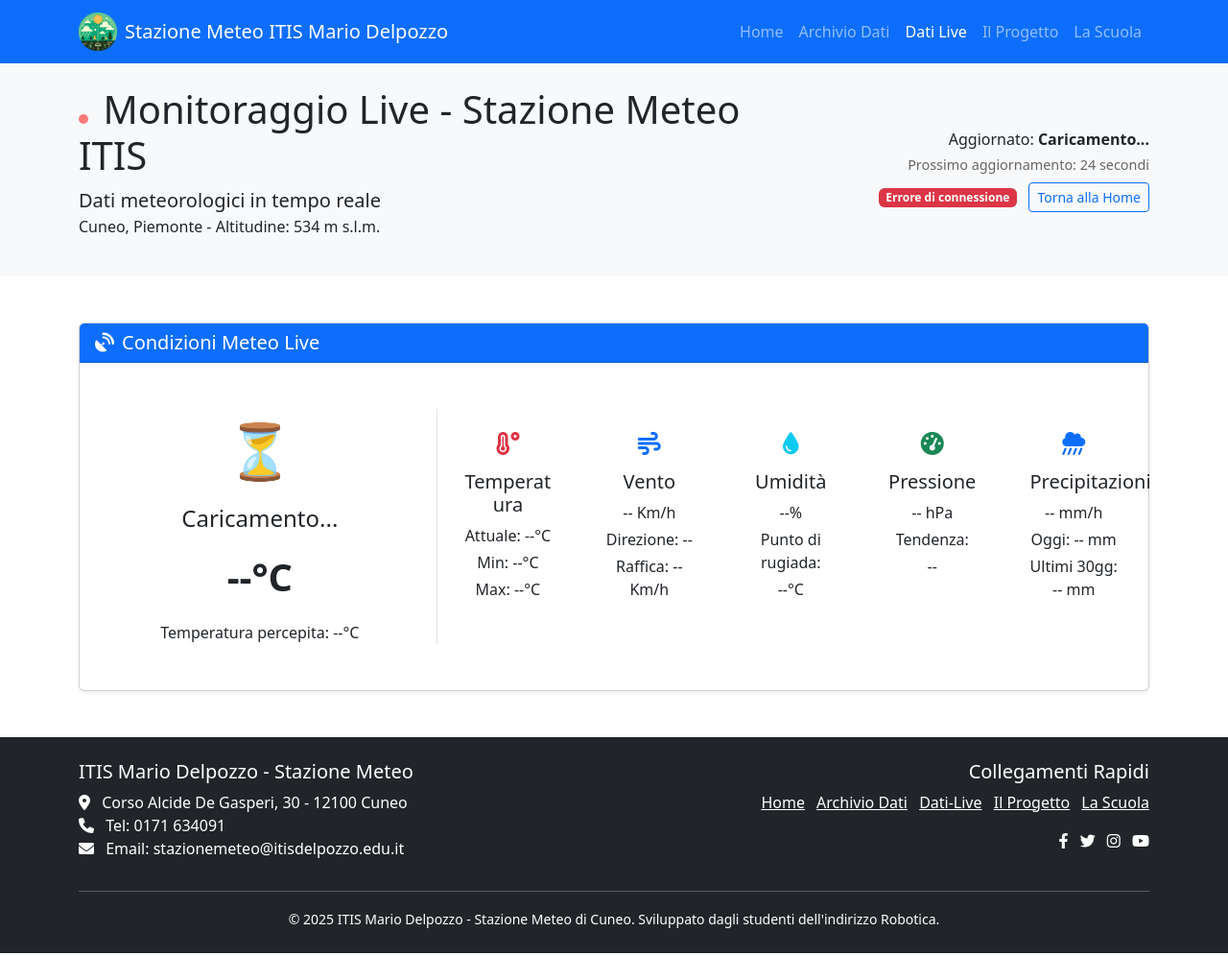
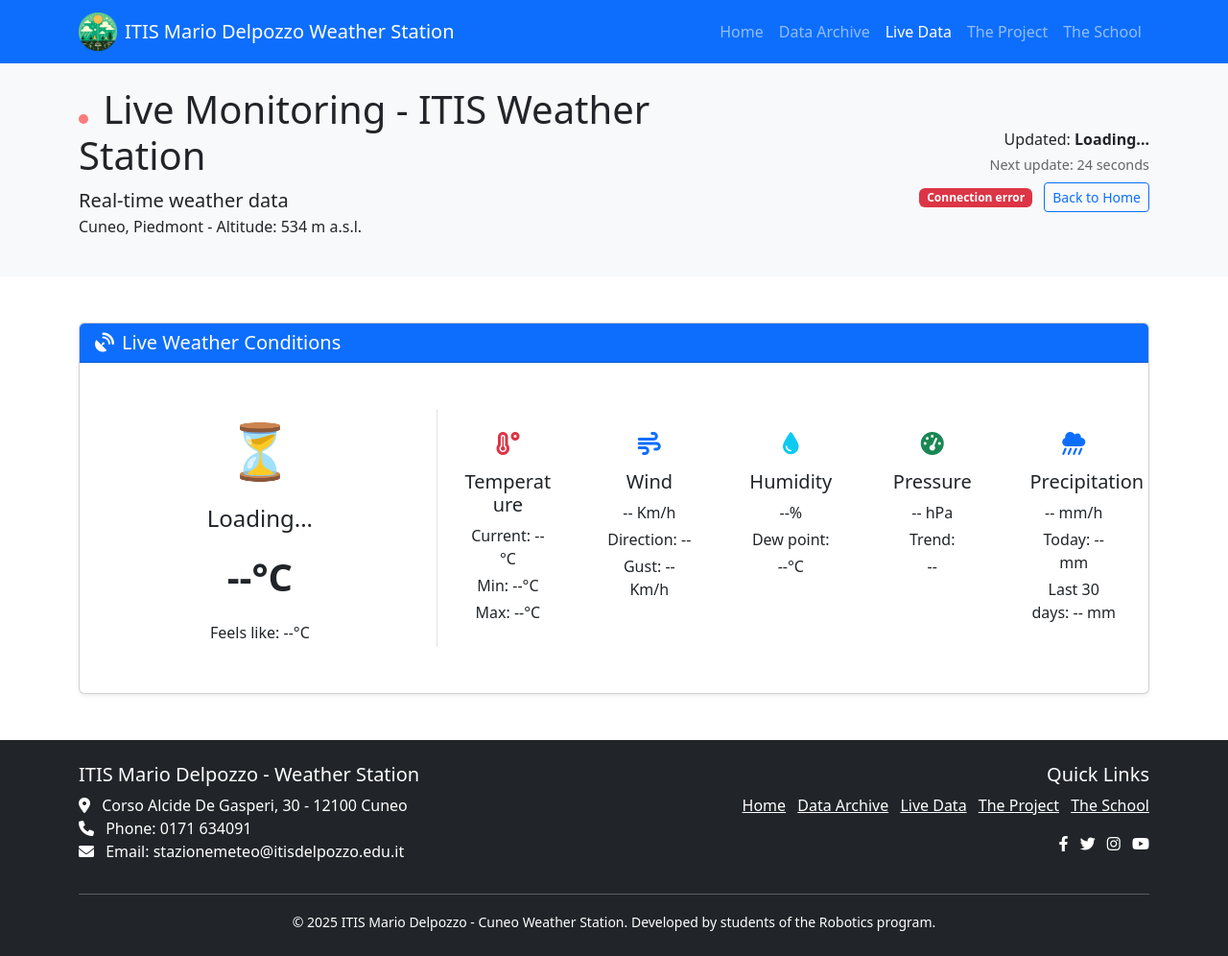
Before and after one commit to itisAE/Stazione-meteo, a Flask app: page /dati_live in a window 1280 px wide. Shown: the whole page at 96% size. Run offline with Flask 3, Linux system fonts and the light colour scheme; data that the repository does not hold is empty; some libraries are stand-ins or nearby versions.

Commit message:
traduzione sito e continuazione csp

```diff
--- a/app.py
+++ b/app.py
@@ -15,6 +15,8 @@ from mail.gestione_mail import *
 import jwt
 import os
 from dateutil.parser import parse
+import math
+
 app = Flask(__name__)
 data_deque = deque(maxlen=10)
 data_prev_dom = deque(maxlen=1)
@@ -29,6 +31,9 @@ lock_prev_ddDom = threading.Lock()
 # Evento globale per segnalare la terminazione
 shutdown_event = threading.Event()
 nomeDB = 'meteoDB'
+CUNEO_LAT = 44.3845
+CUNEO_LON = 7.5436
+RAGGIO_KM = 5  # raggio di filtraggio per i dati della community
 SECRET_KEY = os.environ.get('JWT_SECRET_KEY', 'wheater_station_secret')
 
 def generate_token(user_email, station_name=None):
@@ -521,6 +526,43 @@ def invio_dati():
         if field in data_received:
             datiDaSalvare[field] = data_received[field].get('value')
             datiDaSalvare[f'{field}_accuracy'] = data_received[field].get('accuracy')
+    #implemento dei filtri anche sui dati per far si che non vengano inseriti dati errati (troppo grandi)
+    # 🔍 Filtri sui dati per evitare valori errati
+    if 'temperature' in data_received:
+        temp_value = data_received['temperature'].get('value')
+        if temp_value is not None:
+            if not (-50 <= temp_value <= 60):
+                return jsonify({'message': 'Valore di temperatura fuori dal range accettabile (-50°C a 60°C)'}), 400
+
+    if 'humidity' in data_received:
+        humidity_value = data_received['humidity'].get('value')
+        if humidity_value is not None:
+            if not (0 <= humidity_value <= 100):
+                return jsonify({'message': 'Valore di umidità fuori dal range accettabile (0% a 100%)'}), 400
+
+    if 'pressure' in data_received:
+        pressure_value = data_received['pressure'].get('value')
+        if pressure_value is not None:
+            if not (300 <= pressure_value <= 1100):
+                return jsonify({'message': 'Valore di pressione fuori dal range accettabile (300 hPa a 1100 hPa)'}), 400
+
+    if 'wind_speed' in data_received:
+        wind_speed_value = data_received['wind_speed'].get('value')
+        if wind_speed_value is not None:
+            if not (0 <= wind_speed_value <= 150):
+                return jsonify({'message': 'Valore di velocità del vento fuori dal range accettabile (0 km/h a 150 km/h)'}), 400
+
+    if 'wind_direction' in data_received:
+        wind_dir_value = data_received['wind_direction'].get('value')
+        if wind_dir_value is not None:
+            if not (0 <= wind_dir_value <= 360):
+                return jsonify({'message': 'Valore di direzione del vento fuori dal range accettabile (0° a 360°)'}), 400
+
+    if 'rain_rate' in data_received:
+        rain_value = data_received['rain_rate'].get('value')
+        if rain_value is not None:
+            if not (0 <= rain_value <= 500):
+                return jsonify({'message': 'Valore di tasso di precipitazione fuori dal range accettabile (0 mm/h a 500 mm/h)'}), 400
 
     # 💾 5. Database Operations - VERSIONE CORRETTA
     try:
@@ -588,6 +630,17 @@ def calcolaStagione():
         #autunno
         return 3
 
+def haversine(lat1, lon1, lat2, lon2):
+    """
+    Calcola la distanza in km tra due punti (lat, lon) usando la formula dell'haversine
+    """
+    R = 6371  # Raggio medio della Terra in km
+    dlat = math.radians(lat2 - lat1)
+    dlon = math.radians(lon2 - lon1)
+    a = math.sin(dlat/2)**2 + math.cos(math.radians(lat1)) * math.cos(math.radians(lat2)) * math.sin(dlon/2)**2
+    c = 2 * math.atan2(math.sqrt(a), math.sqrt(1 - a))
+    return R * c
+
 def mezzanotte():
     while not shutdown_event.is_set():
         try:
@@ -616,6 +669,24 @@ def mezzanotte():
                     #poi faccio la media di tutti i dati raccolti insieme anche con i dati della stazione meteo dell'itis
                     #il filtro va fatto anche per l'altitudine
 
+
+                    dati_community = []
+                    try:
+                        db, client = connessione_db(nomeDB)
+                        collezione_contributori = db['dati_meteo_contributori']
+                        # Filtro per latitudine, longitudine e altitudine utilizzando la funzione haversine
+                        tutti_dati = collezione_contributori.find()
+                        for dato in tutti_dati:
+                            if 'latitude' in dato and 'longitude' in dato and 'altitude' in dato:
+                                distanza = haversine(CUNEO_LAT, CUNEO_LON, dato['latitude'], dato['longitude'])
+                                if distanza <= RAGGIO_KM and 400 <= dato['altitude'] <= 600:
+                                    dati_community.append(dato)
+                    except Exception as e:
+                        print(f"Errore durante l'accesso ai dati della community: {e}")
+                    finally:
+                        client.close()
+
+                    #ora faccio la media di tutti i dati raccolti, ricordandomi dei pesi dei dati forniti dalla community per ogni sensore.
 
 
 
--- a/templates/dati_live.html
+++ b/templates/dati_live.html
@@ -1,20 +1,20 @@
 <!DOCTYPE html>
 <!--
-Per ridurre i tempi di sviluppo del codice ci siamo affidati a Claude AI per la generazione della struttura di base del sito e del CSS (utilizzando Bootstrap).
-Abbiamo poi personalizzato il tutto per adattarlo alle nostre esigenze.
+To reduce code development time we relied on Claude AI for generating the basic site structure and CSS (using Bootstrap).
+We then customized everything to adapt it to our needs.
 -->
-<html lang="it">
+<html lang="en">
 <head>
     <meta charset="UTF-8">
     <meta name="viewport" content="width=device-width, initial-scale=1.0">
     <link rel="icon" href="{{ url_for('static', filename='images/logo.png') }}" type="image/png">
-    <title>Stazione Meteo ITIS Mario Delpozzo - Dati Live</title>
+    <title>ITIS Mario Delpozzo Weather Station - Live Data</title>
     <!-- Bootstrap CSS -->
     <link href="https://cdnjs.cloudflare.com/ajax/libs/bootstrap/5.3.0/css/bootstrap.min.css" rel="stylesheet">
     <!-- Font Awesome -->
     <link href="https://cdnjs.cloudflare.com/ajax/libs/font-awesome/6.0.0/css/all.min.css" rel="stylesheet">
     <style>
-        /* LAYOUT FISSO CON FOOTER IN FONDO */
+        /* FIXED LAYOUT WITH FOOTER AT BOTTOM */
         html, body {
             height: 100%;
         }
@@ -34,7 +34,7 @@ Abbiamo poi personalizzato il tutto per adattarlo alle nostre esigenze.
             flex: 1;
         }
 
-        /* STILI ESISTENTI */
+        /* EXISTING STYLES */
         .weather-icon {
             font-size: 3.5rem;
         }
@@ -54,7 +54,7 @@ Abbiamo poi personalizzato il tutto per adattarlo alle nostre esigenze.
         .no-wrap {
             white-space: nowrap;
         }
-        /* Stili per la pagina live */
+        /* Styles for live page */
         .live-indicator {
             display: inline-block;
             width: 10px;
@@ -94,7 +94,7 @@ Abbiamo poi personalizzato il tutto per adattarlo alle nostre esigenze.
             <div class="container">
                 <a class="navbar-brand d-flex align-items-center" href="./">
                     <img src="{{ url_for('static', filename='images/logo.png') }}" alt="Logo" style="height: 40px;" class="me-2">
-                    <span>Stazione Meteo ITIS Mario Delpozzo</span>
+                    <span>ITIS Mario Delpozzo Weather Station</span>
                 </a>
                 <button class="navbar-toggler" type="button" data-bs-toggle="collapse" data-bs-target="#navbarNav">
                     <span class="navbar-toggler-icon"></span>
@@ -105,16 +105,16 @@ Abbiamo poi personalizzato il tutto per adattarlo alle nostre esigenze.
                             <a class="nav-link" href="./">Home</a>
                         </li>
                         <li class="nav-item">
-                            <a class="nav-link" href="./archivio-dati">Archivio Dati</a>
+                            <a class="nav-link" href="./data-archive">Data Archive</a>
                         </li>
                         <li class="nav-item">
-                            <a class="nav-link active" href = "../dati_live">Dati Live</a>
+                            <a class="nav-link active" href = "../live-data">Live Data</a>
                         </li>
                         <li class="nav-item">
-                            <a class="nav-link" href="./progetto">Il Progetto</a>
+                            <a class="nav-link" href="./project">The Project</a>
                         </li>
                         <li class="nav-item">
-                            <a class="nav-link" href="https://www.itiscuneo.edu.it/" target="_blank">La Scuola</a>
+                            <a class="nav-link" href="https://www.itiscuneo.edu.it/" target="_blank">The School</a>
                         </li>
                     </ul>
                 </div>
@@ -122,25 +122,25 @@ Abbiamo poi personalizzato il tutto per adattarlo alle nostre esigenze.
         </nav>
 
         <div class="content-wrapper">
-            <!-- Header con info stazione -->
+            <!-- Header with station info -->
             <div class="bg-light py-4">
                 <div class="container">
                     <div class="row align-items-center">
                         <div class="col-md-8">
                             <h1 class="mb-2">
                                 <span class="live-indicator"></span>
-                                Monitoraggio Live - Stazione Meteo ITIS
+                                Live Monitoring - ITIS Weather Station
                             </h1>
-                            <p class="lead mb-0">Dati meteorologici in tempo reale</p>
-                            <p>Cuneo, Piemonte - Altitudine: 534 m s.l.m.</p>
+                            <p class="lead mb-0">Real-time weather data</p>
+                            <p>Cuneo, Piedmont - Altitude: 534 m a.s.l.</p>
                         </div>
                         <div class="col-md-4 text-md-end">
                             <div class="d-flex flex-column align-items-md-end">
-                                <div class="mb-1">Aggiornato: <span id="current-date" class="fw-bold">Caricamento...</span></div>
-                                <div class="data-refresh">Prossimo aggiornamento: <span id="next-update">30</span> secondi</div>
+                                <div class="mb-1">Updated: <span id="current-date" class="fw-bold">Loading...</span></div>
+                                <div class="data-refresh">Next update: <span id="next-update">30</span> seconds</div>
                                 <div class="mt-2">
-                                    <span id="station-status" class="badge bg-success">Stazione ONLINE</span>
-                                    <a href="./" class="btn btn-sm btn-outline-primary ms-2">Torna alla Home</a>
+                                    <span id="station-status" class="badge bg-success">Station ONLINE</span>
+                                    <a href="./" class="btn btn-sm btn-outline-primary ms-2">Back to Home</a>
                                 </div>
                             </div>
                         </div>
@@ -148,19 +148,19 @@ Abbiamo poi personalizzato il tutto per adattarlo alle nostre esigenze.
                 </div>
             </div>
 
-            <!-- Dati attuali -->
+            <!-- Current data -->
             <div class="container my-5">
                 <div class="card shadow-sm">
                     <div class="card-header bg-primary text-white d-flex justify-content-between align-items-center">
-                        <h2 class="h5 mb-0"><i class="fas fa-satellite-dish me-2"></i>Condizioni Meteo Live</h2>
+                        <h2 class="h5 mb-0"><i class="fas fa-satellite-dish me-2"></i>Live Weather Conditions</h2>
                     </div>
                     <div class="card-body py-5">
                         <div class="row">
                             <div class="col-md-4 text-center border-end">
                                 <div class="weather-icon mb-3" id="weather-icon">⏳</div>
-                                <div class="h4 mb-3" id="weather-description">Caricamento...</div>
+                                <div class="h4 mb-3" id="weather-description">Loading...</div>
                                 <div class="temp-display mb-3" id="current-temp">--°C</div>
-                                <div>Temperatura percepita: <span id="feels-like">--°C</span></div>
+                                <div>Feels like: <span id="feels-like">--°C</span></div>
                             </div>
                             <div class="col-md-8">
                                 <div class="row row-cols-2 row-cols-lg-5 g-4 text-center">
@@ -168,8 +168,8 @@ Abbiamo poi personalizzato il tutto per adattarlo alle nostre esigenze.
                                         <div class="card h-100 border-0">
                                             <div class="card-body py-4">
                                                 <i class="fas fa-temperature-high text-danger mb-3" style="font-size: 1.5rem;"></i>
-                                                <h5 class="card-title">Temperatura</h5>
-                                                <p class="card-text mb-1">Attuale: <span id="live-temp">--°C</span></p>
+                                                <h5 class="card-title">Temperature</h5>
+                                                <p class="card-text mb-1">Current: <span id="live-temp">--°C</span></p>
                                                 <p class="card-text mb-1">Min: <span id="min-temp">--°C</span></p>
                                                 <p class="card-text">Max: <span id="max-temp">--°C</span></p>
                                             </div>
@@ -179,10 +179,10 @@ Abbiamo poi personalizzato il tutto per adattarlo alle nostre esigenze.
                                         <div class="card h-100 border-0">
                                             <div class="card-body py-4">
                                                 <i class="fas fa-wind text-primary mb-3" style="font-size: 1.5rem;"></i>
-                                                <h5 class="card-title">Vento</h5>
+                                                <h5 class="card-title">Wind</h5>
                                                 <p class="card-text mb-1"><span id="wind-speed">-- Km/h</span></p>
-                                                <p class="card-text mb-1">Direzione: <span id="wind-dir">--</span></p>
-                                                <p class="card-text">Raffica: <span id="wind-gust">-- Km/h</span></p>
+                                                <p class="card-text mb-1">Direction: <span id="wind-dir">--</span></p>
+                                                <p class="card-text">Gust: <span id="wind-gust">-- Km/h</span></p>
                                             </div>
                                         </div>
                                     </div>
@@ -190,9 +190,9 @@ Abbiamo poi personalizzato il tutto per adattarlo alle nostre esigenze.
                                         <div class="card h-100 border-0">
                                             <div class="card-body py-4">
                                                 <i class="fas fa-tint text-info mb-3" style="font-size: 1.5rem;"></i>
-                                                <h5 class="card-title">Umidità</h5>
+                                                <h5 class="card-title">Humidity</h5>
                                                 <p class="card-text mb-1"><span id="humidity">--%</span></p>
-                                                <p class="card-text mb-1">Punto di rugiada:</p>
+                                                <p class="card-text mb-1">Dew point:</p>
                                                 <p class="card-text"><span id="dew-point">--°C</span></p>
                                             </div>
                                         </div>
@@ -201,9 +201,9 @@ Abbiamo poi personalizzato il tutto per adattarlo alle nostre esigenze.
                                         <div class="card h-100 border-0">
                                             <div class="card-body py-4">
                                                 <i class="fas fa-tachometer-alt text-success mb-3" style="font-size: 1.5rem;"></i>
-                                                <h5 class="card-title">Pressione</h5>
+                                                <h5 class="card-title">Pressure</h5>
                                                 <p class="card-text mb-1"><span id="pressure">-- hPa</span></p>
-                                                <p class="card-text mb-1">Tendenza:</p>
+                                                <p class="card-text mb-1">Trend:</p>
                                                 <p class="card-text"><span id="pressure-trend">--</span></p>
                                             </div>
                                         </div>
@@ -212,10 +212,10 @@ Abbiamo poi personalizzato il tutto per adattarlo alle nostre esigenze.
                                         <div class="card h-100 border-0">
                                             <div class="card-body py-4">
                                                 <i class="fas fa-cloud-showers-heavy text-primary mb-3" style="font-size: 1.5rem;"></i>
-                                                <h5 class="card-title no-wrap">Precipitazioni</h5>
+                                                <h5 class="card-title no-wrap">Precipitation</h5>
                                                 <p class="card-text mb-1"><span id="rain-rate">-- mm/h</span></p>
-                                                <p class="card-text mb-1">Oggi: <span id="day-rain">-- mm</span></p>
-                                                <p class="card-text">Ultimi 30gg: <span id="month-rain">-- mm</span></p>
+                                                <p class="card-text mb-1">Today: <span id="day-rain">-- mm</span></p>
+                                                <p class="card-text">Last 30 days: <span id="month-rain">-- mm</span></p>
                                             </div>
                                         </div>
                                     </div>
@@ -233,21 +233,21 @@ Abbiamo poi personalizzato il tutto per adattarlo alle nostre esigenze.
         <div class="container">
             <div class="row">
                 <div class="col-md-6">
-                    <h5>ITIS Mario Delpozzo - Stazione Meteo</h5>
+                    <h5>ITIS Mario Delpozzo - Weather Station</h5>
                     <address>
                         <i class="fas fa-map-marker-alt me-2"></i> Corso Alcide De Gasperi, 30 - 12100 Cuneo<br>
-                        <i class="fas fa-phone me-2"></i> Tel: 0171 634091<br>
+                        <i class="fas fa-phone me-2"></i> Phone: 0171 634091<br>
                         <i class="fas fa-envelope me-2"></i> Email: stazionemeteo@itisdelpozzo.edu.it
                     </address>
                 </div>
                 <div class="col-md-6 text-md-end">
-                    <h5>Collegamenti Rapidi</h5>
+                    <h5>Quick Links</h5>
                     <ul class="list-inline">
                         <li class="list-inline-item"><a href="./" class="text-white">Home</a></li>
-                        <li class="list-inline-item"><a href="./archivio-dati" class="text-white">Archivio Dati</a></li>
-                        <li class="list-inline-item"><a href="./dati_live" class="text-white">Dati-Live</a></li>
-                        <li class="list-inline-item"><a href="./progetto" class="text-white">Il Progetto</a></li>
-                        <li class="list-inline-item"><a href="https://www.itiscuneo.edu.it/" class="text-white" target="_blank">La Scuola</a></li>
+                        <li class="list-inline-item"><a href="./data-archive" class="text-white">Data Archive</a></li>
+                        <li class="list-inline-item"><a href="./live-data" class="text-white">Live Data</a></li>
+                        <li class="list-inline-item"><a href="./project" class="text-white">The Project</a></li>
+                        <li class="list-inline-item"><a href="https://www.itiscuneo.edu.it/" class="text-white" target="_blank">The School</a></li>
                     </ul>
                     <div class="mt-3">
                         <a href="https://www.facebook.com/ITISdelpozzo/" class="text-white me-2"><i class="fab fa-facebook-f"></i></a>
@@ -259,7 +259,7 @@ Abbiamo poi personalizzato il tutto per adattarlo alle nostre esigenze.
             </div>
             <hr class="my-3">
             <div class="text-center">
-                <small>© 2025 ITIS Mario Delpozzo - Stazione Meteo di Cuneo. Sviluppato dagli studenti dell'indirizzo Robotica.</small>
+                <small>© 2025 ITIS Mario Delpozzo - Cuneo Weather Station. Developed by students of the Robotics program.</small>
             </div>
         </div>
     </footer>
@@ -270,14 +270,14 @@ Abbiamo poi personalizzato il tutto per adattarlo alle nostre esigenze.
 
 
     <!--
-    Grazie a Claude AI abbiamo potuto velocizzare lo sviluppo del codice per la parte di front-end. Le abbiamo affidato la gestione dei dati live e il relativo aggiornamento
-    automatico ogni 30 secondi grazie a fetch API e JavaScript. Uno sviluppo che altrimenti ci avrebbe richiesto molto più tempo e ci ha permesso di concentrarci maggiormente
-    sulla parte di back-end e sul progetto in generale.
+    Thanks to Claude AI we were able to speed up code development for the front-end part. We entrusted it with managing live data and
+    automatic refresh every 30 seconds thanks to fetch API and JavaScript. A development that would otherwise have required much more time
+    and allowed us to focus more on the back-end part and the project in general.
     -->
     <script src="https://cdnjs.cloudflare.com/ajax/libs/bootstrap/5.3.0/js/bootstrap.bundle.min.js"></script>
     <script src="https://cdnjs.cloudflare.com/ajax/libs/Chart.js/3.9.1/chart.min.js"></script>
     <script>
-        // CLAUDE GENERARED
+        // CLAUDE GENERATED
         document.addEventListener('DOMContentLoaded', function() {
     // Initial data load
     fetchWeatherData();
@@ -307,7 +307,7 @@ Abbiamo poi personalizzato il tutto per adattarlo alle nostre esigenze.
                     updateUI(result.data, false);
                     // Show error message if station offline
                     document.getElementById('station-status').className = 'badge bg-danger';
-                    document.getElementById('station-status').textContent = 'Stazione OFFLINE';
+                    document.getElementById('station-status').textContent = 'Station OFFLINE';
                 }
 
                 // Update last update timestamp
@@ -318,14 +318,14 @@ Abbiamo poi personalizzato il tutto per adattarlo alle nostre esigenze.
                     second: '2-digit'
                 };
                 // Remove or update this line to match an element that exists in your HTML
-                // document.getElementById('last-update').textContent = 'Aggiornamento: ' + now.toLocaleTimeString('it-IT', options);
+                // document.getElementById('last-update').textContent = 'Update: ' + now.toLocaleTimeString('en-US', options);
 
                 // This part is correct and should remain
-                document.getElementById('current-date').textContent = now.toLocaleDateString('it-IT', {
+                document.getElementById('current-date').textContent = now.toLocaleDateString('en-US', {
                     day: 'numeric',
                     month: 'long',
                     year: 'numeric'
-                }) + ' ' + now.toLocaleTimeString('it-IT', {
+                }) + ' ' + now.toLocaleTimeString('en-US', {
                     hour: '2-digit',
                     minute: '2-digit'
                 });
@@ -333,7 +333,7 @@ Abbiamo poi personalizzato il tutto per adattarlo alle nostre esigenze.
             .catch(error => {
                 console.error('Error fetching weather data:', error);
                 document.getElementById('station-status').className = 'badge bg-danger';
-                document.getElementById('station-status').textContent = 'Errore di connessione';
+                document.getElementById('station-status').textContent = 'Connection error';
             });
     }
 
@@ -342,10 +342,10 @@ function updateUI(data, isOnline) {
     // Update station status
     if (isOnline) {
         document.getElementById('station-status').className = 'badge bg-success';
-        document.getElementById('station-status').textContent = 'Stazione ONLINE';
+        document.getElementById('station-status').textContent = 'Station ONLINE';
     } else {
         document.getElementById('station-status').className = 'badge bg-danger';
-        document.getElementById('station-status').textContent = 'Stazione OFFLINE';
+        document.getElementById('station-status').textContent = 'Station OFFLINE';
     }
 
     // Update temperature
@@ -375,7 +375,7 @@ function updateUI(data, isOnline) {
 
     // Use the emoji and description from the server (calculated by Python)
     document.getElementById('weather-icon').textContent = data.weather_emoji || '⏳';
-    document.getElementById('weather-description').textContent = data.weather_description || 'Non disponibile';
+    document.getElementById('weather-description').textContent = data.weather_description || 'Not available';
 }
 });
 </script>
```
